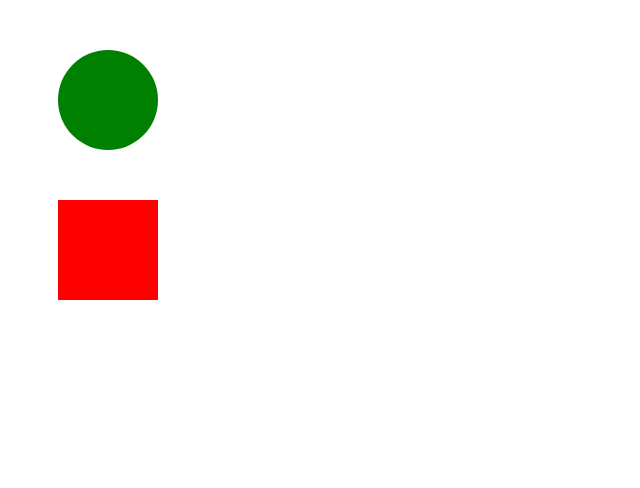
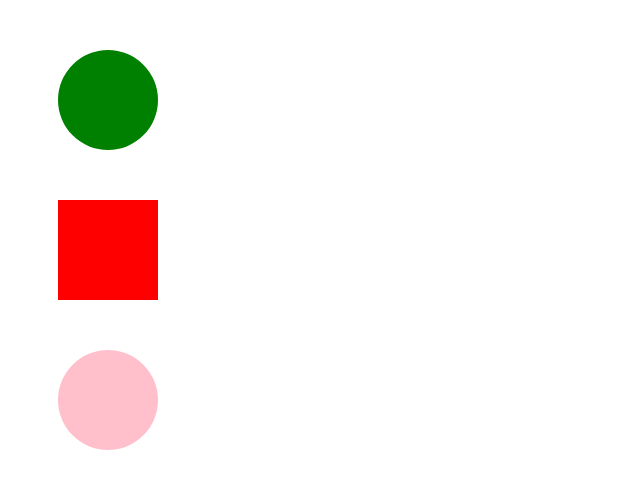
Before and after one commit to IsakBD/test, a plain HTML site: page index.html in a window 1280 px wide. Shown: the whole page, without its empty margins (0-640 px from the left). Drawn offline with Linux system fonts and the light colour scheme.

Commit message:
added pink circle

```diff
--- a/index.html
+++ b/index.html
@@ -14,6 +14,10 @@
 
 </div>
 
+<div id="circle">
+
+</div>
+
 <script src="main.js"></script>
 </body>
 </html>
--- a/main.css
+++ b/main.css
@@ -12,3 +12,11 @@
     background: red;
     margin: 50px;
 }
+
+#circle{
+    width: 100px;
+    height: 100px;
+    background: pink;
+    border-radius: 50%;
+    margin: 50px;
+}
```
